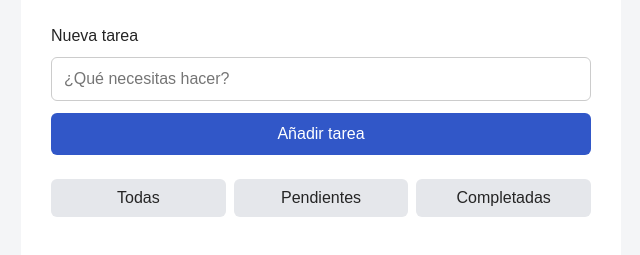
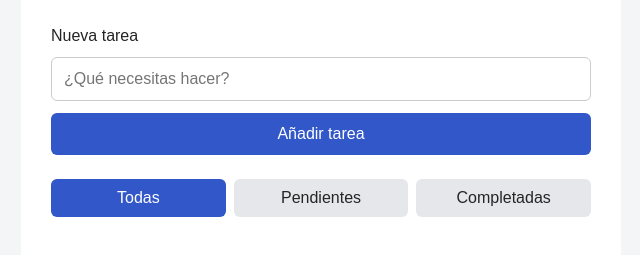
Before and after one commit to raquelruz/task-manager, a plain HTML site: page index.html in a window 1280 px wide. Both pictures are taken after a click on the button "Todas". Shown: the part 185-440 px from the top of the page, without its empty margins (319-959 px from the left). Drawn offline with Linux system fonts and the light colour scheme.

Commit message:
highlight active task filter

```diff
--- a/script.js
+++ b/script.js
@@ -8,9 +8,18 @@ let currentFilter = "all";
 filterButtons.forEach((button) => {
     button.addEventListener("click", () => {
         currentFilter = button.dataset.filter;
+
+        filterButtons.forEach((filterButton) => {
+            filterButton.classList.remove("active");
+        })
+
+        button.classList.add("active");
+
         applyTaskFilter();
     });
 });
+
+document.querySelector('[data-filter="all"]').classList.add("active");
 
 taskForm.addEventListener("submit", (event) => {
 	event.preventDefault();
--- a/style.css
+++ b/style.css
@@ -110,3 +110,8 @@ button:hover {
 .task-filters button:hover {
     background-color: #d1d5db;
 }
+
+.task-filters button.active {
+    background-color: #3157c8;
+    color: white;
+}
```
